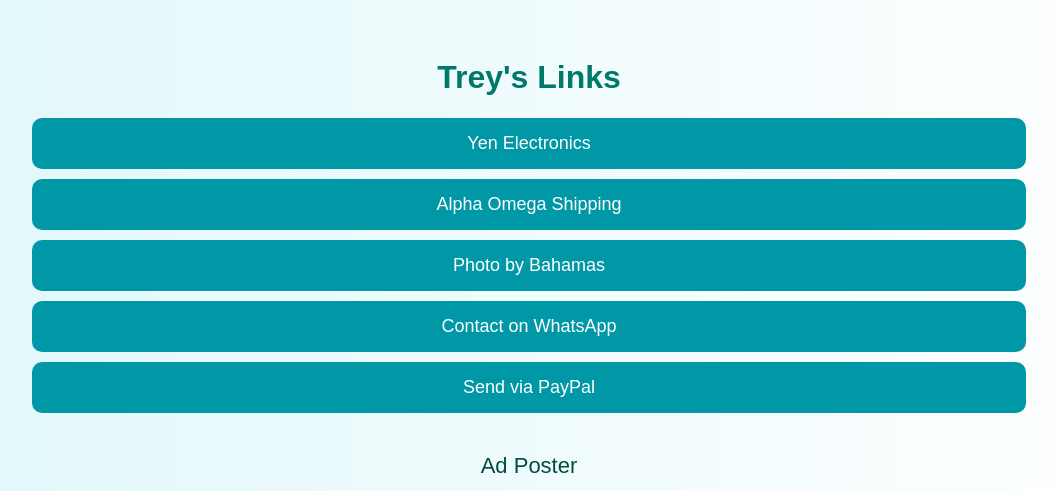
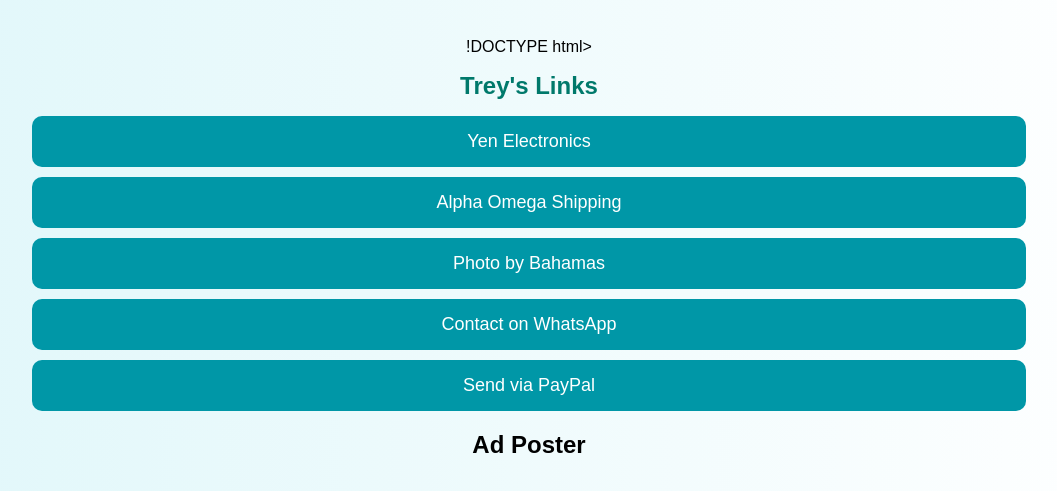
Before and after one commit to treylove1/treylinks, a plain HTML site: page index.html in a window 1280 px wide. Shown: the top 491 px of the page, without its empty margins (111-1168 px from the left). Drawn offline with Linux system fonts and the light colour scheme.

Commit message:
Update index.html

```diff
--- a/index.html
+++ b/index.html
@@ -1,4 +1,57 @@
+!DOCTYPE html>
+<html lang="en">
+<head>
+  <meta charset="UTF-8" />
+  <meta name="viewport" content="width=device-width, initial-scale=1.0" />
+  <title>TreyLinks</title>
+  <style>
+    body {
+      font-family: Arial, sans-serif;
+      background: #e8f6f9;
+      text-align: center;
+      padding: 20px;
+    }
+    h1 {
+      font-size: 24px;
+      color: #222;
+    }
+    .button {
+      display: block;
+      width: 80%;
+      margin: 10px auto;
+      padding: 15px;
+      background-color: #009999;
+      color: white;
+      text-decoration: none;
+      border-radius: 10px;
+    }
+    img {
+      width: 80%;
+      max-width: 400px;
+      margin-top: 10px;
+    }
+  </style>
+</head>
+<body>
 
+  <h1>Trey's Links</h1>
+
+  <a class="button" href="https://yenelectronics.com">Yen Electronics</a>
+  <a class="button" href="https://alphaomegashipping.com">Alpha Omega Shipping</a>
+  <a class="button" href="#">Photo by Bahamas</a>
+  <a class="button" href="https://wa.me/12428173002">Contact on WhatsApp</a>
+  <a class="button" href="https://www.paypal.com/ncp/payment/CZ9KPEE6XVQBL">Send via PayPal</a>
+
+  <h2>Ad Poster</h2>
+  <img src="trey-poster.png" alt="Ad Poster" />
+
+  <h2>Banking Info</h2>
+  <img src="scotiabank.png" alt="Scotiabank Account Details" />
+  <img src="rbc.png" alt="RBC Account Details" />
+  <img src="cibc.png" alt="CIBC Account Details" />
+
+</body>
+</html>
 <!DOCTYPE html>
 <html lang="en">
 <head>
```
